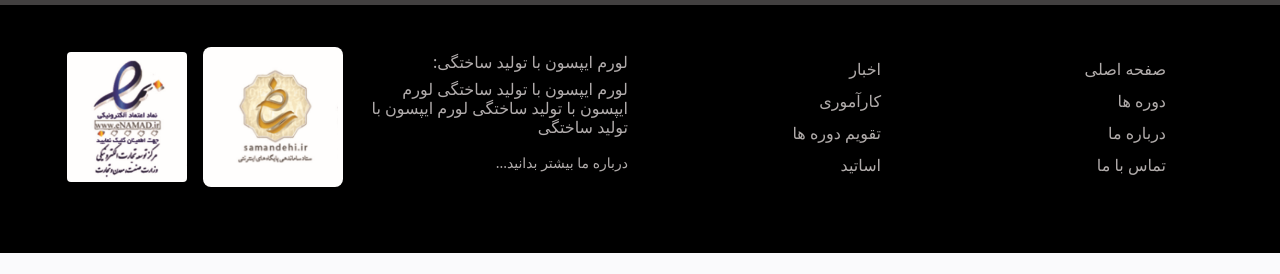
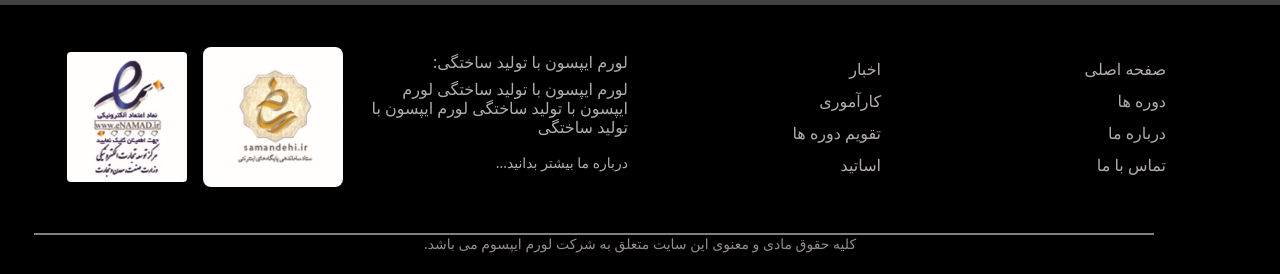
Before and after one commit to sajabbfdev/loris-academy, a plain HTML site: page lorisproject.html in a window 1280 px wide. Shown: the part 5539-5813 px from the top of the page. Before the commit the page ends 5792 px from the top, so only its background shows below. Drawn offline with nearby package versions, Linux system fonts and the light colour scheme; files whose address does not match are found by name.

Commit message:
footnote

```diff
--- a/css/loris.css
+++ b/css/loris.css
@@ -60,6 +60,10 @@ body{
 }
 .swiper-overflow-container {
     overflow-x: hidden; /* prevent horizontal scroll */
+}
+.icon-style{
+    background-color: blue;
+    font-size: 2em;
 }
 /*********Internship********/
 .main-intern{
@@ -177,3 +181,17 @@ color: gray;
     color: rgb(177, 172, 171);
     text-decoration: none;
 }
+.footnote{
+position: relative;
+top: 2em;
+color: rgb(148, 140, 140);
+}
+.footnote::before{
+    content:"";
+    border-bottom:2px solid gray ;
+    display:flex ;
+    justify-content: center;
+    width:80em ;
+    position: absolute;
+    right: 9em;
+}
--- a/lorisproject.html
+++ b/lorisproject.html
@@ -115,7 +115,7 @@
 
             <div class=" mt-5 ms-5">
                 <div class="swiper-container swiper-init">
-                    <div class="swiper-wrapper">
+                    <div class="swiper-wrapper d-flex">
                         <div class="swiper-slide">
                             <div class="row align-items-center">
                                 <div class="col ">
@@ -131,6 +131,7 @@
                                         درصد
                                         گذشته حال و آینده، شناخت
                                         فراوان </p>
+
                                 </div>
 
                                 <div class="col-lg-3 col-sm-12 ">
@@ -138,12 +139,12 @@
 
                                         <img src="img/Picture2.svg" style="width: 50px;" class="mt-3 mx-2">
                                         <div class="card-body">
-                                            <!---- <a><div class="card-icon">
+                                            <a><div class="card-icon">
                                             <div>
-                                                <i class="bi bi-lightbulb-fill"></i>
+                                                <i class="bi bi-lightbulb-fill  icon-style"></i>
                                             </div>
                                         </div>
-                                        </a>-- doesn't work-->
+                                        </a>
                                             <h6>لورم ایپسون متن</h6>
                                             <p>لورم ایپسوم متن ساختگی با تولید سادگی نامفهوم از صنعت چاپ، و با استفاده
                                                 از
@@ -682,6 +683,7 @@
                 </div>
             </div>
         </div>
+        <small class="footnote d-flex justify-content-center">کلیه حقوق مادی و معنوی این سایت متعلق به شرکت لورم ایپسوم می باشد. </small>
         </section>
 
 
```
